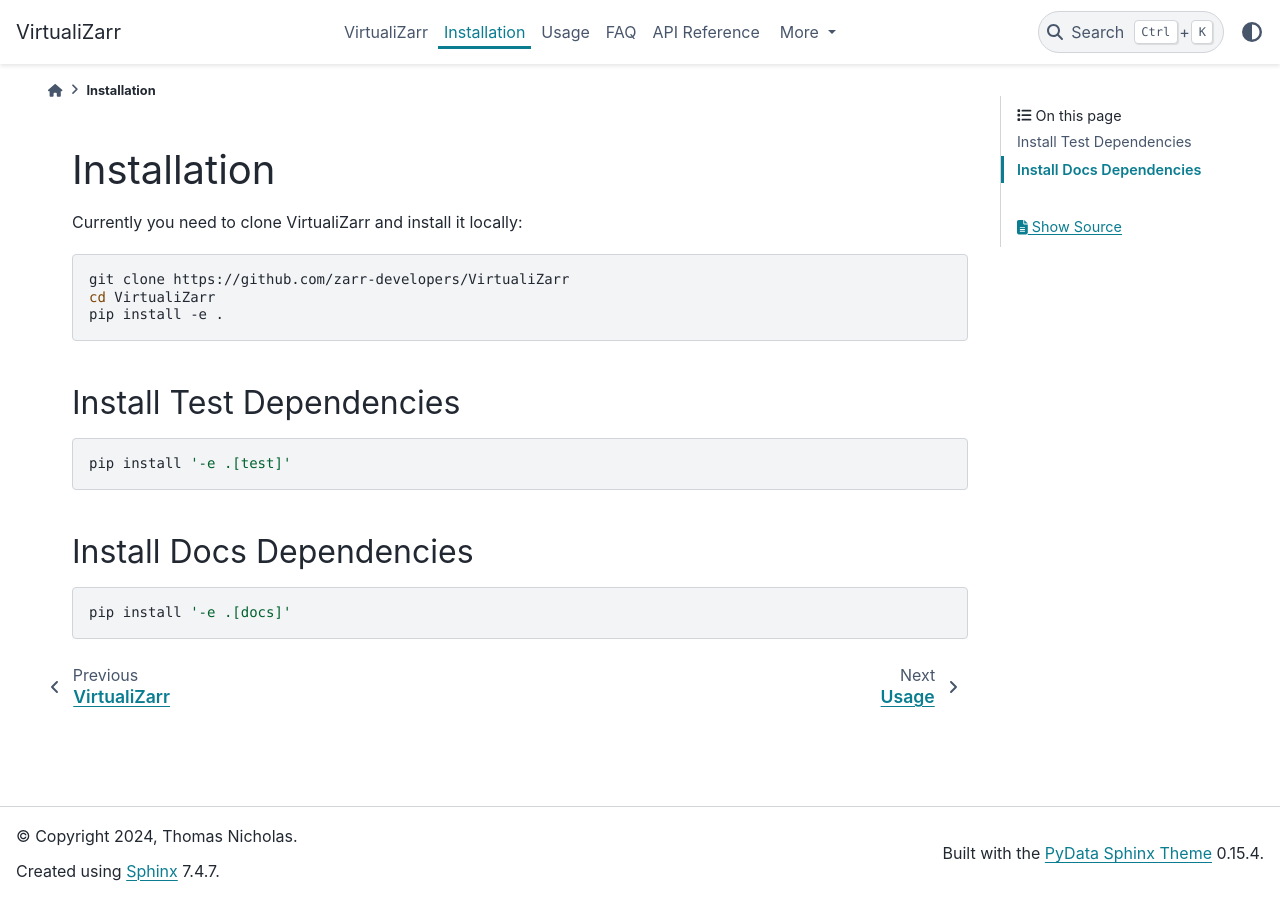
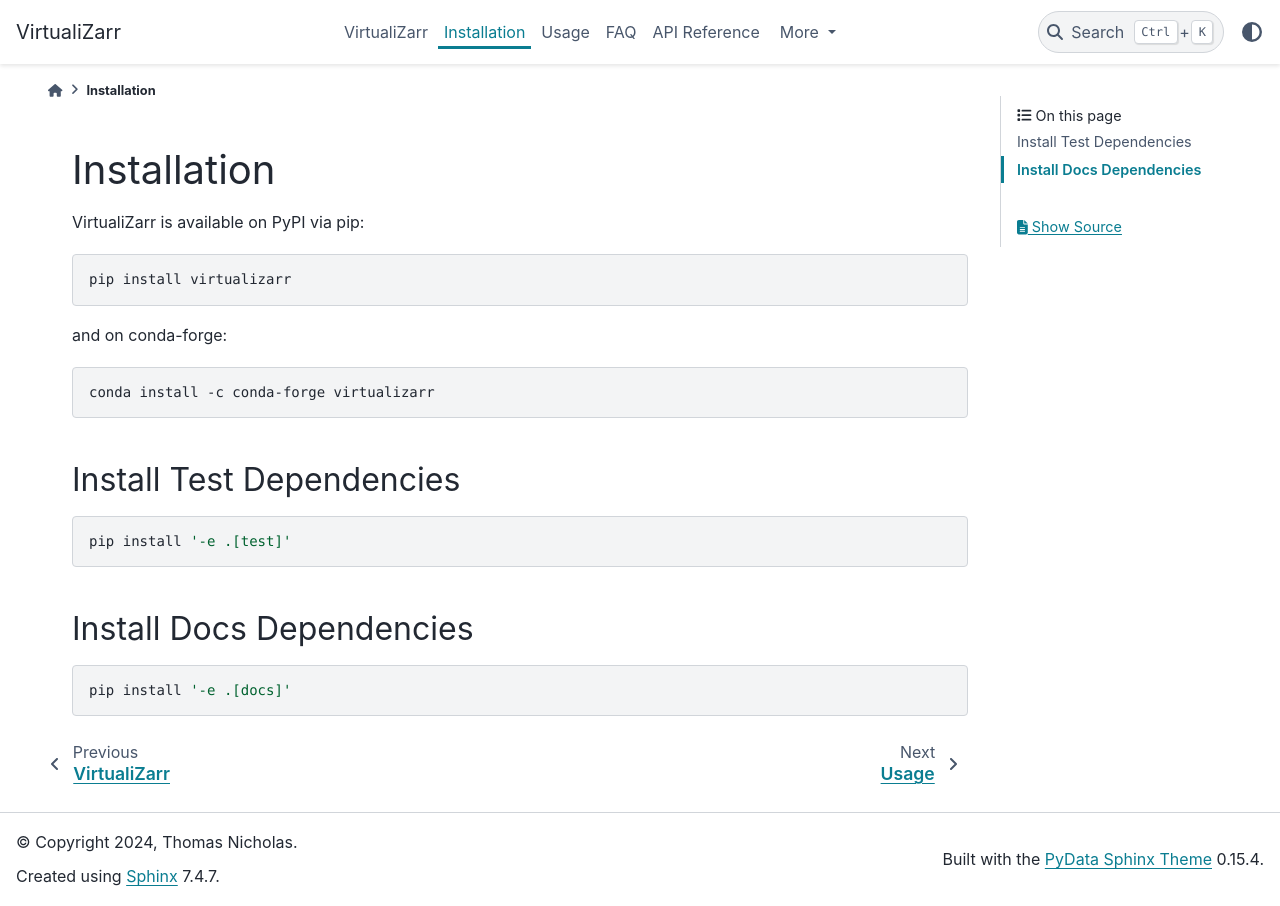
Before and after one commit to zarr-developers/VirtualiZarr, a Sphinx documentation site: the page built from docs/installation.md, in a window 1280 px wide. Built offline with Sphinx 7.4.7 and the PyData theme 0.15.4, drawn with Linux system fonts in a browser that asks for light colours.

Commit message:
update installation instructions now available on pypi and conda-forge

````diff
--- a/docs/installation.md
+++ b/docs/installation.md
@@ -1,11 +1,15 @@
 # Installation
 
-Currently you need to clone VirtualiZarr and install it locally:
+VirtualiZarr is available on PyPI via pip:
 
 ```shell
-git clone https://github.com/zarr-developers/VirtualiZarr
-cd VirtualiZarr
-pip install -e .
+pip install virtualizarr
+```
+
+and on conda-forge:
+
+```shell
+conda install -c conda-forge virtualizarr
 ```
 
 
````
